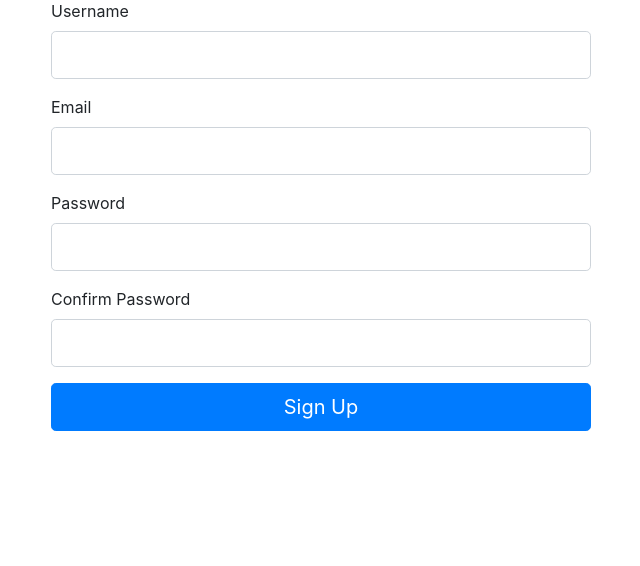
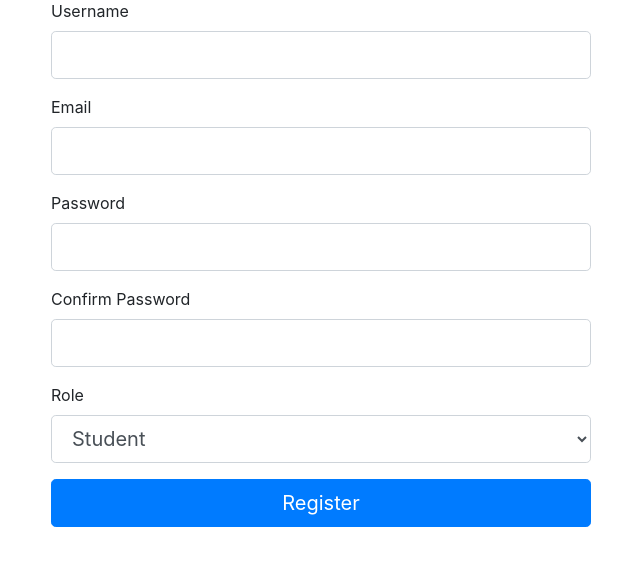
Before and after one commit to Isma3l-19/quiz_app, a Flask app: page /register in a window 1280 px wide. Shown: the part 103-669 px from the top of the page, without its empty margins (319-959 px from the left). Run offline with Flask 3, Linux system fonts and the light colour scheme; some libraries are stand-ins or nearby versions.

Commit message:
Added roles to differentiate the users

```diff
--- a/app/forms.py
+++ b/app/forms.py
@@ -1,13 +1,14 @@
 from flask_wtf import FlaskForm
-from wtforms import StringField, PasswordField, SubmitField, BooleanField
-from wtforms.validators import DataRequired, Length, Email, EqualTo
+from wtforms import StringField, PasswordField, BooleanField, SubmitField, SelectField
+from wtforms.validators import DataRequired, Email, EqualTo
 
 class RegistrationForm(FlaskForm):
-    username = StringField('Username', validators=[DataRequired(), Length(min=2, max=20)])
+    username = StringField('Username', validators=[DataRequired()])
     email = StringField('Email', validators=[DataRequired(), Email()])
     password = PasswordField('Password', validators=[DataRequired()])
     confirm_password = PasswordField('Confirm Password', validators=[DataRequired(), EqualTo('password')])
-    submit = SubmitField('Sign Up')
+    role = SelectField('Role', choices=[('student', 'Student'), ('admin', 'Admin')], validators=[DataRequired()])
+    submit = SubmitField('Register')
 
 class LoginForm(FlaskForm):
     email = StringField('Email', validators=[DataRequired(), Email()])
--- a/app/models.py
+++ b/app/models.py
@@ -2,13 +2,13 @@ from app import db
 from flask_login import UserMixin
 from werkzeug.security import generate_password_hash, check_password_hash
 from datetime import datetime
-
 
 class User(db.Model, UserMixin):
     id = db.Column(db.Integer, primary_key=True)
     username = db.Column(db.String(20), unique=True, nullable=False)
     email = db.Column(db.String(120), unique=True, nullable=False)
     password_hash = db.Column(db.String(128), nullable=False)
+    role = db.Column(db.String(50), nullable=False)  # 'student' or 'admin'
 
     def set_password(self, password):
         self.password_hash = generate_password_hash(password)
--- a/app/routes.py
+++ b/app/routes.py
@@ -1,11 +1,9 @@
-from flask import render_template, redirect, url_for, flash, request
+from flask import Blueprint, render_template, redirect, url_for, flash, request, jsonify
 from flask_login import login_user, current_user, logout_user, login_required
 from app import db
 from app.models import User, Question, QuizResult, QuizSet
 from app.forms import RegistrationForm, LoginForm
-from flask import Blueprint, jsonify
 from flask_restful import Api, Resource
-
 
 main_bp = Blueprint('main', __name__)
 api_bp = Blueprint('api', __name__)
@@ -21,6 +19,7 @@ def register():
     if form.validate_on_submit():
         user = User(username=form.username.data, email=form.email.data)
         user.set_password(form.password.data)
+        user.role = form.role.data  # Set role
         db.session.add(user)
         db.session.commit()
         flash('Account created successfully!', 'success')
@@ -34,11 +33,27 @@ def login():
         user = User.query.filter_by(email=form.email.data).first()
         if user and user.check_password(form.password.data):
             login_user(user, remember=form.remember.data)
-            return redirect(url_for('main.index'))
+            if user.role == 'admin':
+                return redirect(url_for('main.admin_dashboard'))
+            else:
+                print("Redirecting to student_dashboard")
+                return redirect(url_for('main.student_dashboard'))
         else:
             flash('Login unsuccessful. Please check email and password.', 'danger')
     return render_template('login.html', form=form)
 
+
+@main_bp.route("/student_dashboard")
+@login_required
+def student_dashboard():
+    return render_template('student_dashboard.html')
+
+@main_bp.route("/admin_dashboard")
+@login_required
+def admin_dashboard():
+    if current_user.role != 'admin':
+        return redirect(url_for('main.login'))
+    return render_template('admin_dashboard.html')
 
 @main_bp.route("/quiz/<int:quiz_id>", methods=['GET', 'POST'])
 @login_required
@@ -64,10 +79,11 @@ def results():
     total = request.args.get('total', type=int)
     return render_template('results.html', score=score, total=total)
 
-
 @main_bp.route('/admin/add_question', methods=['GET', 'POST'])
 @login_required
 def add_question():
+    if current_user.role != 'admin':
+        return redirect(url_for('main.login'))
     if request.method == 'POST':
         text = request.form['text']
         options = request.form['options']
@@ -76,8 +92,16 @@ def add_question():
         question = Question(text=text, options=options, correct_option=correct_option, quiz_set_id=quiz_set_id)
         db.session.add(question)
         db.session.commit()
-        return redirect(url_for('main.index'))
+        return redirect(url_for('main.admin_dashboard'))
     return render_template('add_question.html')
+
+@main_bp.route('/admin/view_feedback')
+@login_required
+def view_feedback():
+    if current_user.role != 'admin':
+        return redirect(url_for('main.login'))
+    feedbacks = QuizResult.query.all()
+    return render_template('view_feedback.html', feedbacks=feedbacks)
 
 class QuizQuestionsAPI(Resource):
     def get(self, quiz_set_id):
@@ -92,6 +116,8 @@ class QuizQuestionsAPI(Resource):
 class AddQuestionAPI(Resource):
     @login_required
     def post(self):
+        if current_user.role != 'admin':
+            return jsonify({'message': 'Unauthorized'}), 403
         data = request.get_json()
         question = Question(
             text=data['text'],
--- /dev/null
+++ b/app/templates/admin_dashboard.html
@@ -0,0 +1,6 @@
+{% extends "layout.html" %}
+{% block content %}
+<h1>Welcome, Admin {{ current_user.username }}!</h1>
+<a href="{{ url_for('main.add_question') }}" class="btn btn-primary">Add Question</a>
+<a href="{{ url_for('main.view_feedback') }}" class="btn btn-secondary">View Feedback</a>
+{% endblock %}
--- a/app/templates/register.html
+++ b/app/templates/register.html
@@ -22,6 +22,10 @@
                 {{ form.confirm_password(class="form-control form-control-lg") }}
             </div>
             <div class="form-group">
+                {{ form.role.label(class="form-control-label") }}
+                {{ form.role(class="form-control form-control-lg") }}
+            </div>
+            <div class="form-group">
                 {{ form.submit(class="btn btn-primary btn-lg btn-block") }}
             </div>
         </form>
--- /dev/null
+++ b/app/templates/student_dashboard.html
@@ -0,0 +1,6 @@
+{% extends "layout.html" %}
+{% block content %}
+<h1>Welcome, {{ current_user.username }}!</h1>
+<p>This is your student dashboard.</p>
+<!-- Add code to list quizzes and allow students to take them -->
+{% endblock %}
```
Also changed, not shown: instance/site.db (deleted).
